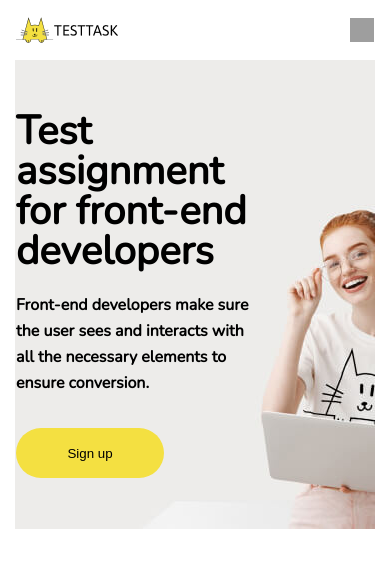
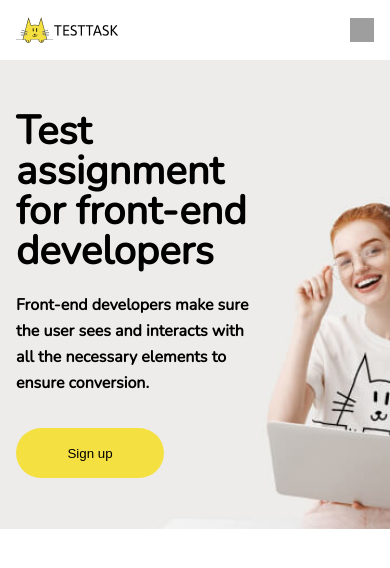
Before and after one commit to Baklaikin/test-work-abz, a React (Create React App) app: page / in a window 390 px wide. Shown: the top 568 px of the page. Built offline with nearby package versions, Linux system fonts and the light colour scheme; grey boxes are pictures that could not be loaded.

Commit message:
hero mobile with retina
added high res hero picture

```diff
--- a/src/sass/components/_hero.scss
+++ b/src/sass/components/_hero.scss
@@ -6,6 +6,16 @@
   background-image: url(../../img/hero.jpg);
   background-position: center;
   background-repeat: no-repeat;
+  background-size: cover;
+
+  @media (min-device-pixel-ratio: 2),
+    (min-resolution: 192dpi),
+    (min-resolution: 2dppx) {
+    & {
+      background-image: url(../../img/hero@2x.jpg);
+      // background-size: 360px auto;
+    }
+  }
 }
 
 .hero__container {
```
